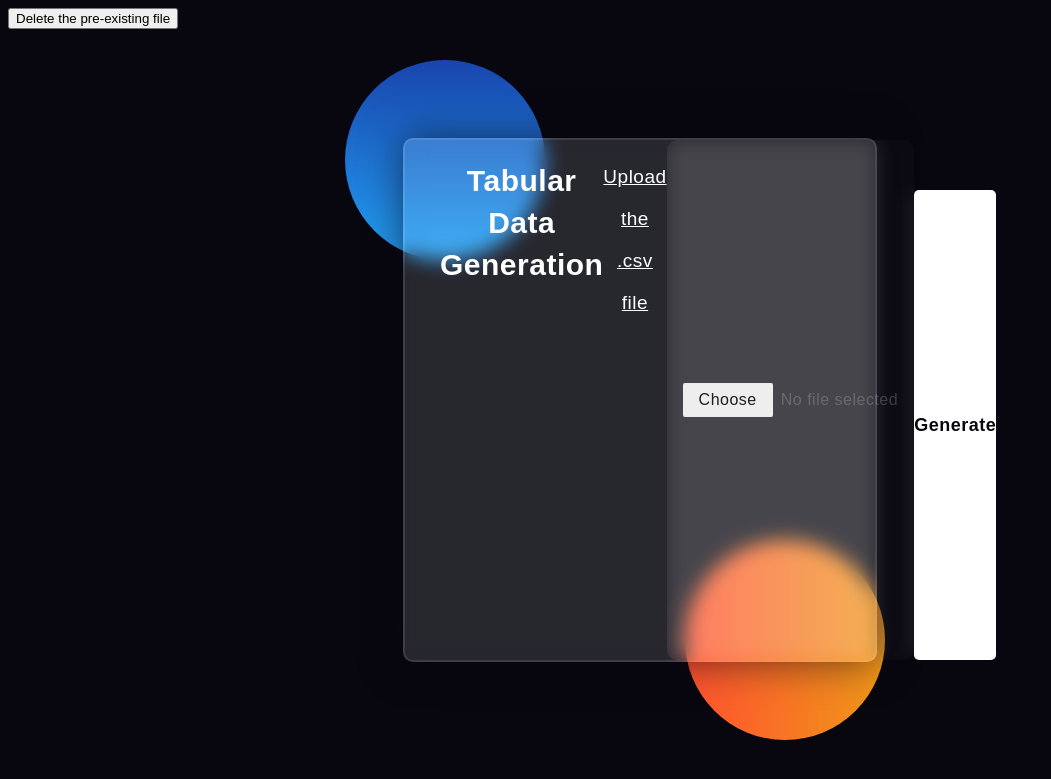
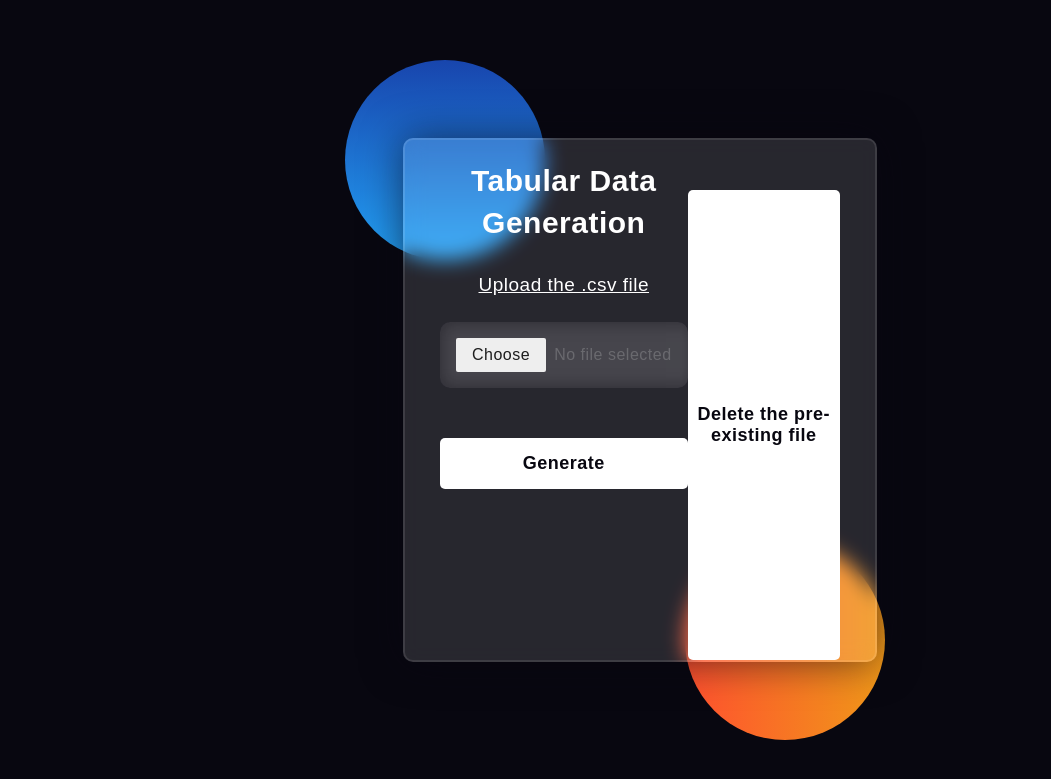
Before and after one commit to tanav2202/Tabular-Data-Generation, a FastAPI app: page / in a window 1280 px wide. Shown: the top 779 px of the page, without its empty margins (0-1051 px from the left). Run offline with FastAPI, Linux system fonts and the light colour scheme.

Commit message:
styled the delete button (final design)

```diff
--- a/templates/index.html
+++ b/templates/index.html
@@ -14,7 +14,9 @@
         <div class="shape"></div>
         <div class="shape"></div>
     </div>
-    <form action="/load_data" enctype="multipart/form-data" method="post" class="form">
+    <div class="form">
+
+        <form action="/load_data" enctype="multipart/form-data" method="post">
             <h1>Tabular Data Generation</h1>
             <h2>Upload the .csv file</h2>
             <div class="input-file-container">
@@ -25,9 +27,8 @@
             <button type="submit" class="btn">Generate</button>
             <p class="file-return"></p>
         </form>
-    <!-- download the file when loading is completed -->
-
-    <button class="btn-del">Delete the pre-existing file</button>
+        <button class="btn">Delete the pre-existing file</button>
+    </div>
 
 
 </body>
@@ -65,9 +66,6 @@
                 'file_name': 'input.csv'
             })
         })
-    })
-
-
+    });
 </script>
-
 </html>
```
Lines whose indentation alone changed are shown as unchanged.
